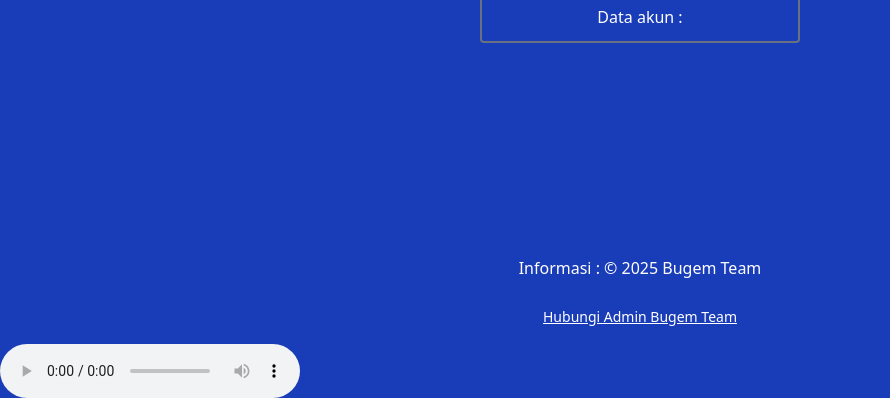
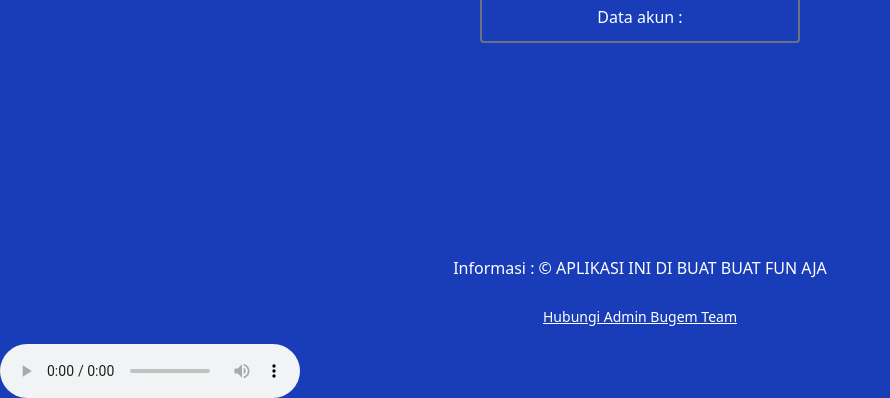
Before and after one commit to bugembase/generatorakunmlbugem, a plain HTML site: page index.html in a window 1280 px wide. Shown: the part 402-800 px from the top of the page, without its empty margins (0-890 px from the left). Drawn offline with nearby package versions, Linux system fonts and the light colour scheme.

Commit message:
Update index.html

```diff
--- a/index.html
+++ b/index.html
@@ -3,7 +3,7 @@
 <head>
   <meta charset="UTF-8">
   <meta name="viewport" content="width=device-width, initial-scale=1.0">
-  <title>Generator Akun ML By Bugem Team</title>
+  <title>Generator Akun MLBB By BUGEM TEAM</title>
   <script src="https://cdn.jsdelivr.net/npm/@tailwindcss/browser@4"></script>
   <script src="generate.js" defer></script>
 </head>
@@ -23,7 +23,7 @@
 
   <footer class=" text-white p-4 text-center">
       Informasi :
-    &copy; 2025 Bugem Team
+    &copy; APLIKASI INI DI BUAT BUAT FUN AJA
   </footer>
 
   <!-- Link di bawah footer -->
```
